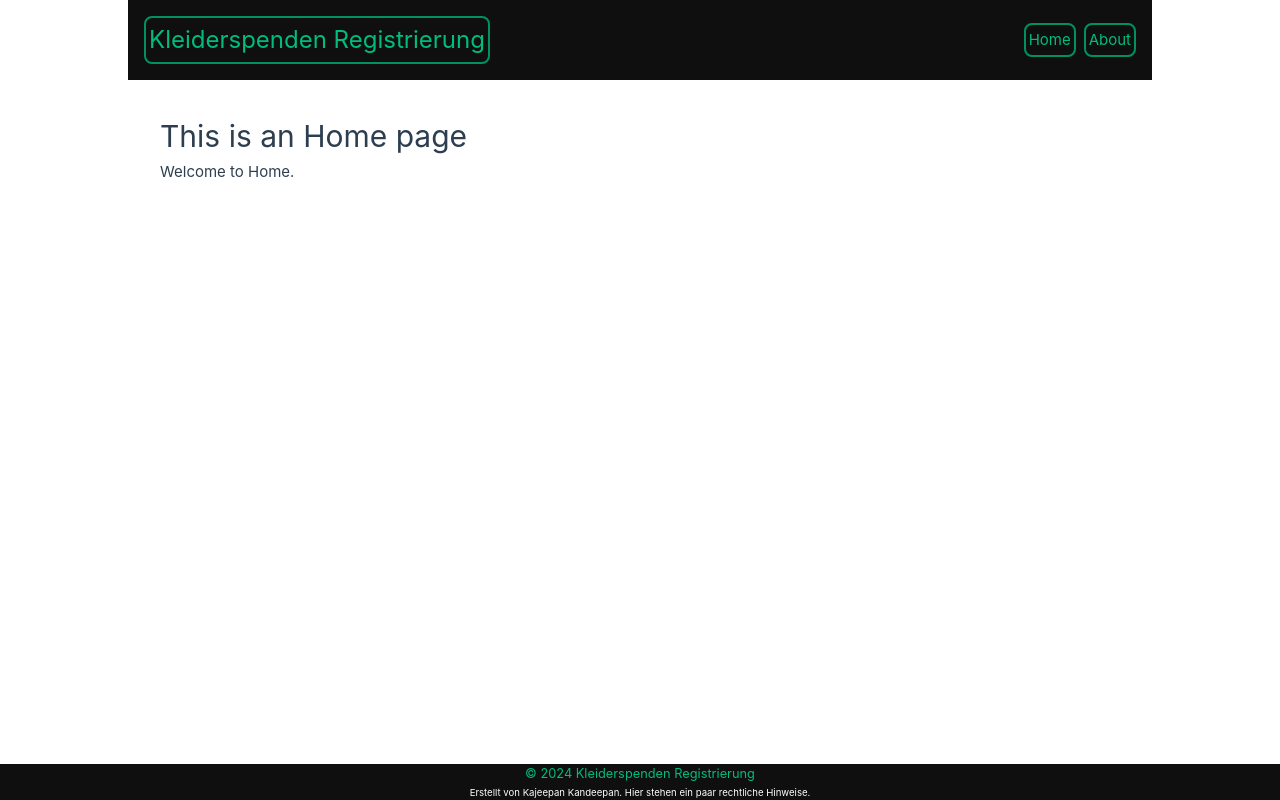
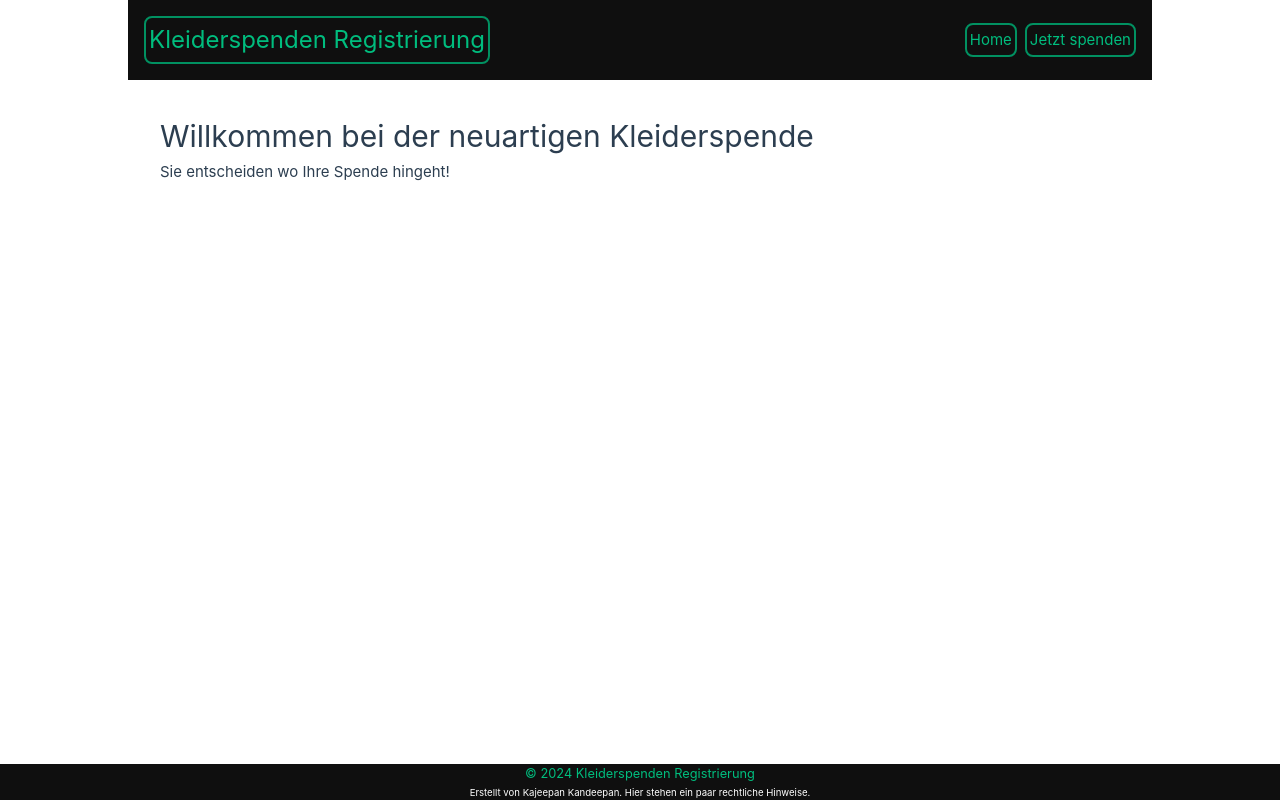
Before and after one commit to Kallepan/kleiderspenden-registrierung, a Vue app: page / in a window 1280 px wide. Built offline with nearby package versions, Linux system fonts and the light colour scheme.

Commit message:
feat: skeleton

```diff
--- a/src/components/TheHeader.vue
+++ b/src/components/TheHeader.vue
@@ -1,5 +1,10 @@
 <script setup lang="ts">
 import { RouterLink } from 'vue-router'
+
+const routes = [
+  { path: '/', name: 'Home' },
+  { path: '/formular', name: 'Jetzt spenden' }
+]
 </script>
 
 <template>
@@ -10,8 +15,9 @@ import { RouterLink } from 'vue-router'
         <div class="small-header">KSR</div>
       </RouterLink>
       <span class="spacer"></span>
-      <RouterLink to="/">Home</RouterLink>
-      <RouterLink to="/about">About</RouterLink>
+      <RouterLink v-for="route in routes" :key="route.path" :to="route.path">{{
+        route.name
+      }}</RouterLink>
     </nav>
   </header>
 </template>
--- a/src/router/index.ts
+++ b/src/router/index.ts
@@ -10,12 +10,9 @@ const router = createRouter({
       component: HomeView
     },
     {
-      path: '/about',
-      name: 'about',
-      // route level code-splitting
-      // this generates a separate chunk (About.[hash].js) for this route
-      // which is lazy-loaded when the route is visited.
-      component: () => import('../views/AboutView.vue')
+      path: '/formular',
+      name: 'formular',
+      component: () => import('../views/FormularView.vue')
     }
   ]
 })
--- a/src/views/AboutView.vue
+++ /dev/null
@@ -1,8 +0,0 @@
-<template>
-  <div class="about">
-    <h1>This is an about page</h1>
-    <p>Welcome to about.</p>
-  </div>
-</template>
-
-<style scoped lang="less"></style>
--- /dev/null
+++ b/src/views/FormularView.vue
@@ -0,0 +1,7 @@
+<template>
+  <div class="formular">
+    <h1>Formular</h1>
+  </div>
+</template>
+
+<style scoped lang="less"></style>
--- a/src/views/HomeView.vue
+++ b/src/views/HomeView.vue
@@ -2,9 +2,33 @@
 
 <template>
   <div class="home">
-    <h1>This is an Home page</h1>
-    <p>Welcome to Home.</p>
+    <h1 class="header">Willkommen bei der neuartigen Kleiderspende</h1>
+    <div class="info">
+      <p>Sie entscheiden wo Ihre Spende hingeht!</p>
+    </div>
   </div>
 </template>
 
-<style scoped lang="less"></style>
+<style scoped lang="less">
+@keyframes fadeIn {
+  from {
+    opacity: 0;
+  }
+  to {
+    opacity: 1;
+  }
+}
+
+.home {
+  --animation-duration: 2s;
+
+  .header {
+    animation: fadeIn var(--animation-duration) ease-in-out;
+  }
+  .info:not(.header) {
+    opacity: 0;
+    animation: fadeIn var(--animation-duration) ease-in-out calc(var(--animation-duration) / 2)
+      forwards;
+  }
+}
+</style>
```
